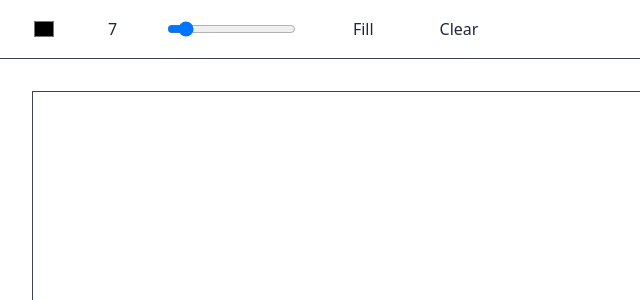
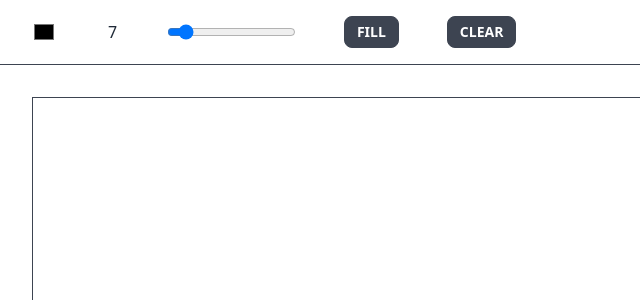
Before and after one commit to datuchela/canvas, a React (Vite) app: page / in a window 1280 px wide. Shown: the top 300 px of the page, without its empty margins (0-640 px from the left). Built offline with nearby package versions, Linux system fonts and the light colour scheme.

Commit message:
added daisy ui styling to buttons

```diff
--- a/src/components/LayerList.tsx
+++ b/src/components/LayerList.tsx
@@ -39,8 +39,16 @@ const LayerList = () => {
       </form>
       <ul>
         {layers?.map((layer) => (
-          <label key={layer.id} htmlFor={layer.id.toString()}>
-            <li className="flex items-center justify-between gap-2">
+          <label
+            className="cursor-pointer"
+            key={layer.id}
+            htmlFor={layer.id.toString()}
+          >
+            <li
+              className={`flex items-center justify-between gap-2 p-2 ${
+                layer.id === currentLayerId && "bg-[rgba(255,255,255,0.1)]"
+              }`}
+            >
               <input
                 type="radio"
                 name="currentLayerId"
@@ -48,6 +56,7 @@ const LayerList = () => {
                 value={layer.id}
                 onChange={() => setCurrentLayerId(layer.id)}
                 checked={layer.id === currentLayerId}
+                hidden
               />
               <img
                 className="aspect-video border border-neutral"
@@ -57,7 +66,7 @@ const LayerList = () => {
               />
               <span className="flex-1">{layer.name}</span>
               <button
-                className="border px-2 border-white"
+                className="btn btn-sm btn-outline btn-error text-lg"
                 onClick={() => handleDeleteLayer(layer.id)}
               >
                 -
--- a/src/components/Toolbar.tsx
+++ b/src/components/Toolbar.tsx
@@ -37,13 +37,13 @@ const Toolbar = () => {
           />
         </div>
         <button
-          className="px-2 border border-white"
+          className="btn btn-sm"
           onClick={() => changeLayerBackground(currentLayerId, lineColor)}
         >
           Fill
         </button>
         <button
-          className="px-2 border border-white"
+          className="btn btn-sm"
           onClick={() => changeLayerBackground(currentLayerId, lineColor)}
         >
           Clear
```
